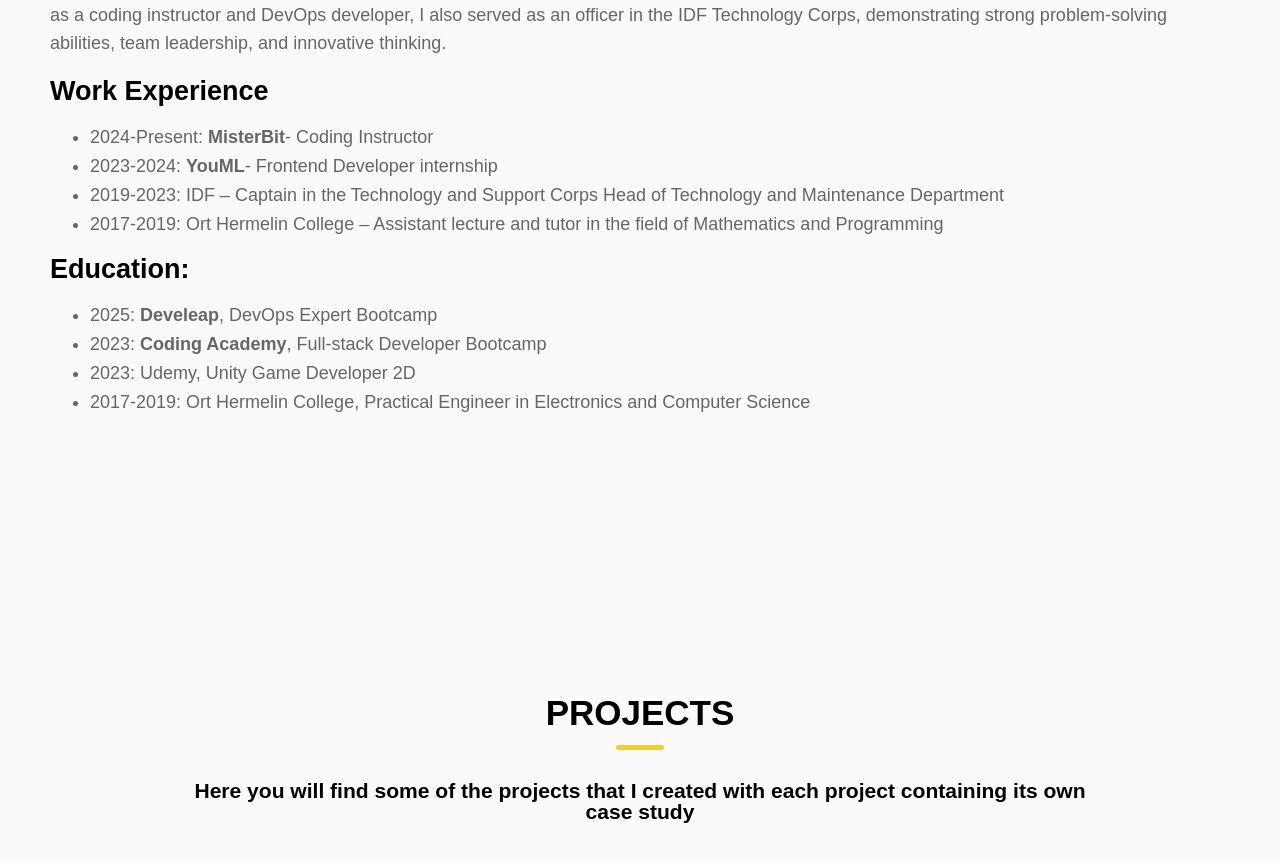
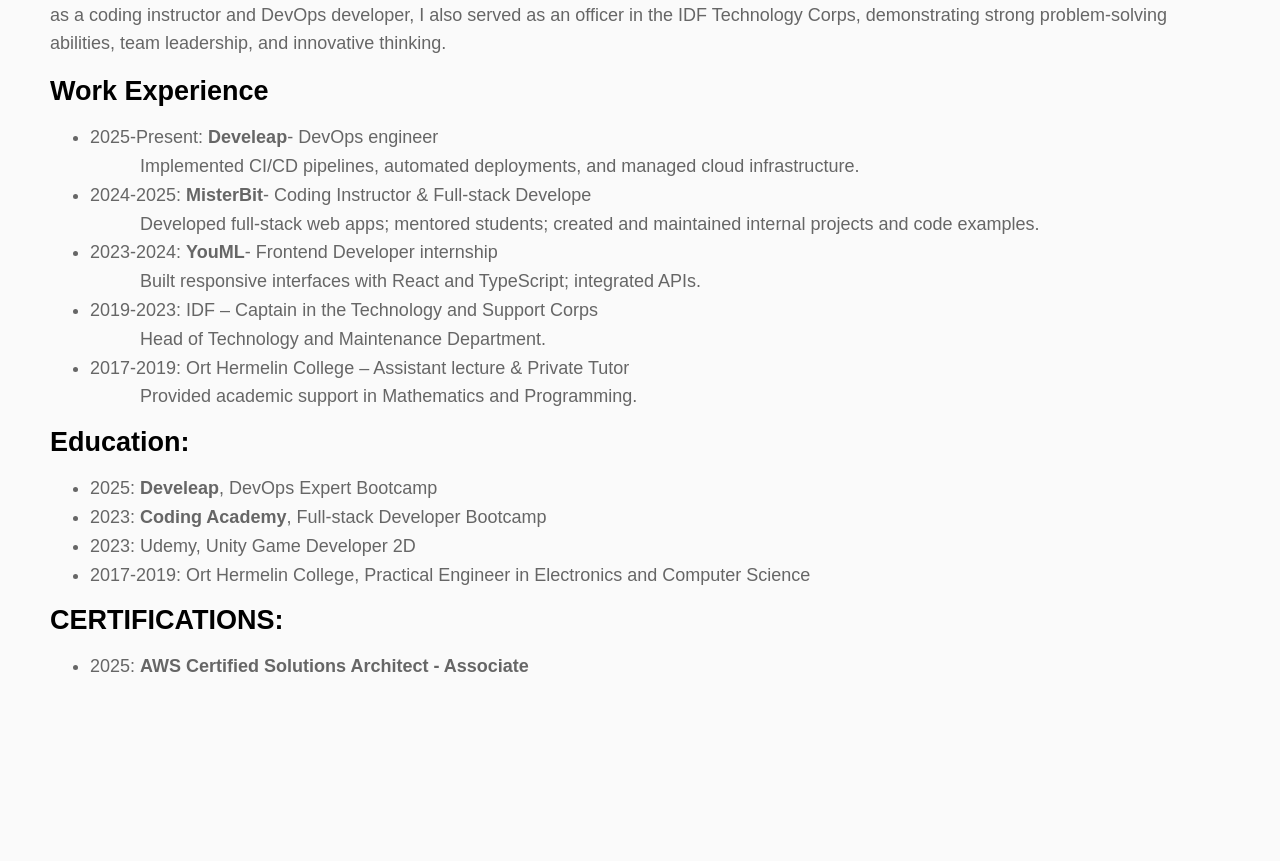
Before and after one commit to Carmel-Amarilio/Carmel-Amarilio-web, a React (Vite) app: page /#/projects in a window 1280 px wide. Before the commit this address led to /#/skills. Shown: the part 1300-2161 px from the top of the page. Built offline with nearby package versions, Linux system fonts and the light colour scheme.

Commit message:
add DevOps

```diff
--- a/src/assets/styles/views/About.scss
+++ b/src/assets/styles/views/About.scss
@@ -35,4 +35,11 @@
             font-weight: 700;
         }
     }
+
+    li {
+        p {
+            padding: 0px;
+            margin-inline-start: 50px;
+        }
+    }
 }
--- a/src/views/About.jsx
+++ b/src/views/About.jsx
@@ -15,10 +15,21 @@
 
                 <h2>Work Experience</h2>
                 <ul>
-                    <li>2024-Present: <a href="https://www.misterbit.co.il/" target="_blank" rel="noopener noreferrer">MisterBit</a>- Coding Instructor</li>
-                    <li>2023-2024: <a href="https://youml.com/recipes" target="_blank" rel="noopener noreferrer">YouML</a>- Frontend Developer internship</li>
-                    <li>2019-2023: IDF – Captain in the Technology and Support Corps Head of Technology and Maintenance Department</li>
-                    <li>2017-2019: Ort Hermelin College – Assistant lecture and tutor in the field of Mathematics and Programming</li>
+                    <li>2025-Present: <a href="https://www.develeap.com/" target="_blank" rel="noopener noreferrer">Develeap</a>- DevOps engineer
+                        <p>Implemented CI/CD pipelines, automated deployments, and managed cloud infrastructure.</p>
+                    </li>
+                    <li>2024-2025: <a href="https://www.misterbit.co.il/" target="_blank" rel="noopener noreferrer">MisterBit</a>- Coding Instructor & Full-stack Develope
+                        <p>Developed full-stack web apps; mentored students; created and maintained internal projects and code examples.</p>
+                    </li>
+                    <li>2023-2024: <a href="https://youml.com/recipes" target="_blank" rel="noopener noreferrer">YouML</a>- Frontend Developer internship
+                        <p>Built responsive interfaces with React and TypeScript; integrated APIs.</p>
+                    </li>
+                    <li>2019-2023: IDF – Captain in the Technology and Support Corps
+                        <p>Head of Technology and Maintenance Department.</p>
+                    </li>
+                    <li>2017-2019: Ort Hermelin College – Assistant lecture & Private Tutor
+                        <p>Provided academic support in Mathematics and Programming.</p>
+                    </li>
                 </ul>
 
                 <h2>Education:</h2>
@@ -28,6 +39,11 @@
                     <li>2023: Udemy, Unity Game Developer 2D </li>
                     <li>2017-2019: Ort Hermelin College, Practical Engineer in Electronics and Computer Science</li>
                 </ul>
+
+                <h2>CERTIFICATIONS:</h2>
+                <ul>
+                    <li>2025: <a href="https://www.credly.com/badges/d29ceab6-0020-42de-a584-059de22a2c80/public_url" target="_blank" rel="noopener noreferrer">AWS Certified Solutions Architect - Associate</a></li>
+                </ul>
             </section>
         </section>
     )
```
